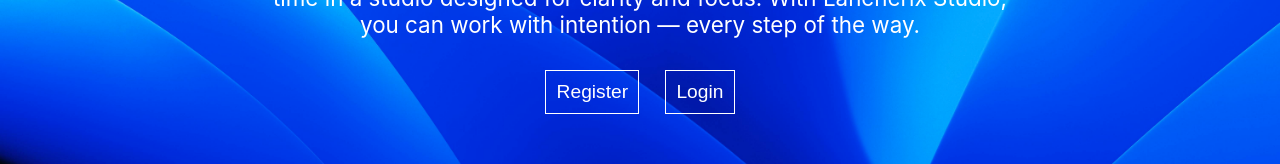
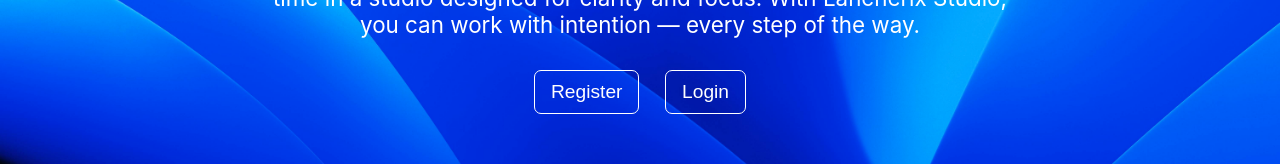
Before and after one commit to Lancherix/lancherix.com, a React (Create React App) app: page /studio in a window 1280 px wide. Shown: the part 499-663 px from the top of the page. Built offline with nearby package versions, Linux system fonts and the light colour scheme.

Commit message:
Tomemonos un tinto

```diff
--- a/src/components/Home/Home.css
+++ b/src/components/Home/Home.css
@@ -250,6 +250,7 @@
   transition:
     background-color 0.2s ease,
     color 0.2s ease;
+  border-radius: 7px;
 }
 
 .Home-HeroCardContent button:hover {
--- a/src/components/Studio/Studio.css
+++ b/src/components/Studio/Studio.css
@@ -81,9 +81,10 @@
     color: white;
     border: 1px solid white;
     background-color: transparent;
-    padding: 1.3vh;
+    padding: 1.3vh 2vh;
     margin: 4vh 1vw 0 1vw;
     width: auto;
+    border-radius: 7px;
 }
 
 .Home-HeroStudio button:hover {
```
